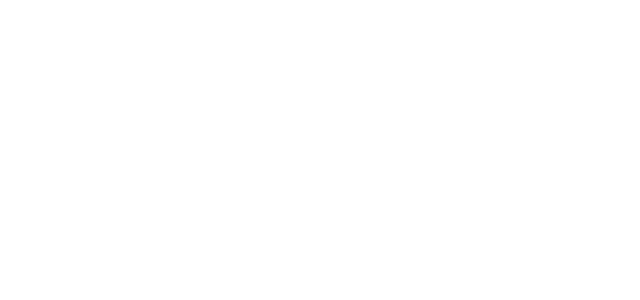
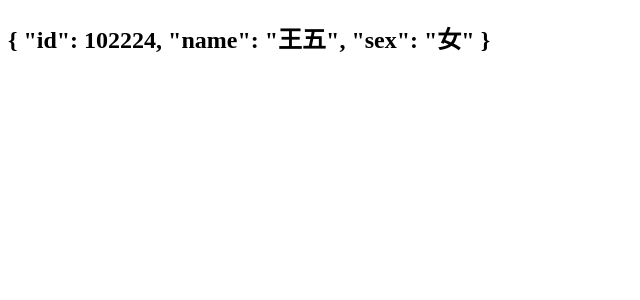
Before and after one commit to maomao124/typescript-test, a Vue app: page / in a window 1280 px wide. Shown: the top 300 px of the page, without its empty margins (0-640 px from the left). Built offline with nearby package versions, Linux system fonts and the light colour scheme.

Commit message:
提交-ts 访问修饰符

```diff
--- a/src/main.js
+++ b/src/main.js
@@ -1,4 +1,4 @@
 import { createApp } from 'vue';
-import App from './view/View6.vue';
+import App from './view/View15.vue';
 createApp(App).mount('#app');
 //# sourceMappingURL=main.js.map
--- a/src/main.ts
+++ b/src/main.ts
@@ -1,4 +1,4 @@
 import { createApp } from 'vue'
-import App from './view/View14.vue'
+import App from './view/View15.vue'
 
 createApp(App).mount('#app')
--- /dev/null
+++ b/src/view/View15.vue
@@ -0,0 +1,79 @@
+<template>
+  <div>
+    <h2>{{ stu4 }}</h2>
+  </div>
+</template>
+
+<script setup lang="ts">
+
+/**
+ * 学生类
+ */
+class Student
+{
+  /**
+   * id
+   */
+  private id: number;
+  /**
+   * 姓名
+   */
+  protected name: string;
+  /**
+   * 性别
+   */
+  public sex: string;
+
+
+  /**
+   * 无参构造方法
+   */
+  constructor();
+  /**
+   *
+   * @param id 学生学号
+   */
+  constructor(id: number);
+  /**
+   *
+   * @param id 学生学号
+   * @param name 姓名
+   */
+  constructor(id: number, name: string);
+  /**
+   *
+   * @param id 学生学号
+   * @param name 姓名
+   * @param sex 性别
+   */
+  constructor(id: number, name: string, sex: string);
+  /**
+   *
+   * @param id 学生学号
+   * @param name 姓名
+   * @param sex 性别
+   */
+  constructor(id?: number, name?: string, sex?: string)
+  {
+    console.log("构造方法被调用了")
+    this.id = id ? id : 10001
+    this.name = name ? name : "张三"
+    this.sex = sex ? sex : "男"
+  }
+}
+
+const stu4: Student = new Student(102224, "王五", '女')
+
+console.log(stu4)
+
+//Property 'id' is private and only accessible within class 'Student'.
+console.log(stu4.id)
+//Property 'name' is protected and only accessible within class 'Student' and its subclasses.
+console.log(stu4.name)
+console.log(stu4.sex)
+
+</script>
+
+<style scoped>
+
+</style>
```
Also changed, not shown: 1 other file (tests, documents, lock files or other folders).
